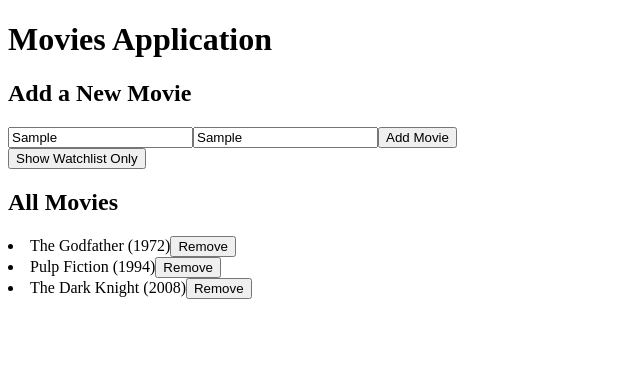
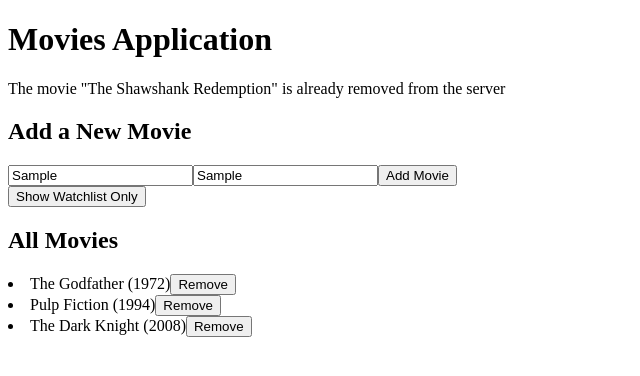
Before and after one commit to serhat-bca/ch2_mern_code, a React (Vite) app in the folder movies-json/: page / in a window 1280 px wide. Both pictures are taken after typing "Sample", "Sample" into the empty fields and a click on the button "Add". Shown: the top 376 px of the page, without its empty margins (0-640 px from the left). Built offline with nearby package versions, Linux system fonts and the light colour scheme; no server answers; data requests are answered from the project's data file.

Commit message:
notifications

```diff
--- a/movies-json/src/App.jsx
+++ b/movies-json/src/App.jsx
@@ -1,12 +1,14 @@
 import { useState, useEffect } from "react";
 import Movie from "./components/Movie";
 import movieService from "./services/movies";
+import Notification from "./components/Notification";
 
 const App = () => {
   const [movies, setMovies] = useState([]);
   const [movieName, setMovieName] = useState("");
   const [releaseYear, setReleaseYear] = useState("");
   const [showAll, setShowAll] = useState(true);
+  const [notification, setNotification] = useState(null);
 
   const filteredList = showAll ? movies : movies.filter((m) => m.watchList);
   // const moviesData = axios.get("http://localhost:3001/movies");
@@ -53,7 +55,13 @@ const App = () => {
       })
       .catch((e) => {
         console.log("Error: ", e);
-        alert(`The movie "${movie.title}" is already removed from the server`);
+        setNotification(
+          `The movie "${movie.title}" is already removed from the server`
+        );
+        setTimeout(() => {
+          setNotification(null);
+        }, 5000);
+        // alert(`The movie "${movie.title}" is already removed from the server`);
         setMovies(movies.filter((m) => m.id !== movie.id));
       });
   };
@@ -66,6 +74,7 @@ const App = () => {
   return (
     <div>
       <h1>Movies Application</h1>
+      <Notification notification={notification} />
       <h2>Add a New Movie</h2>
       <form onSubmit={handleSubmit}>
         <input
--- /dev/null
+++ b/movies-json/src/components/Notification.jsx
@@ -0,0 +1,10 @@
+const Notification = ({ notification }) => {
+  if (notification === null) return null;
+  return (
+    <div>
+      <p>{notification}</p>
+    </div>
+  );
+};
+
+export default Notification;
```
